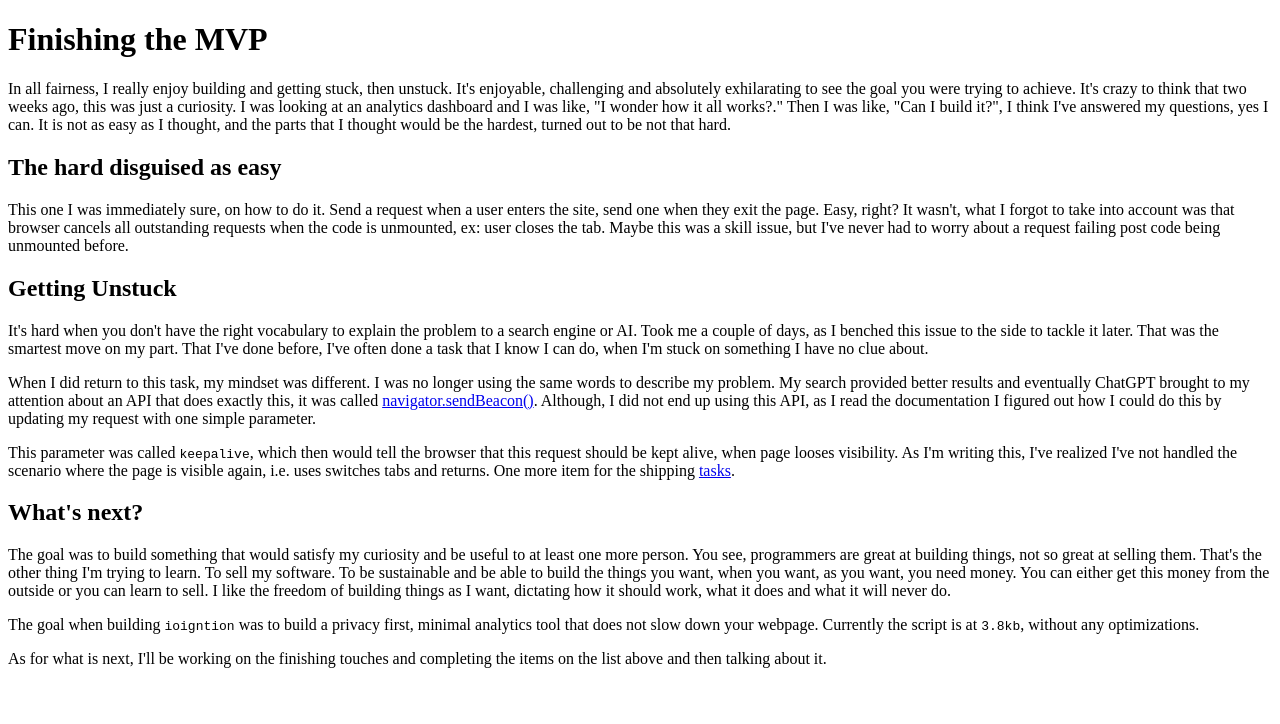
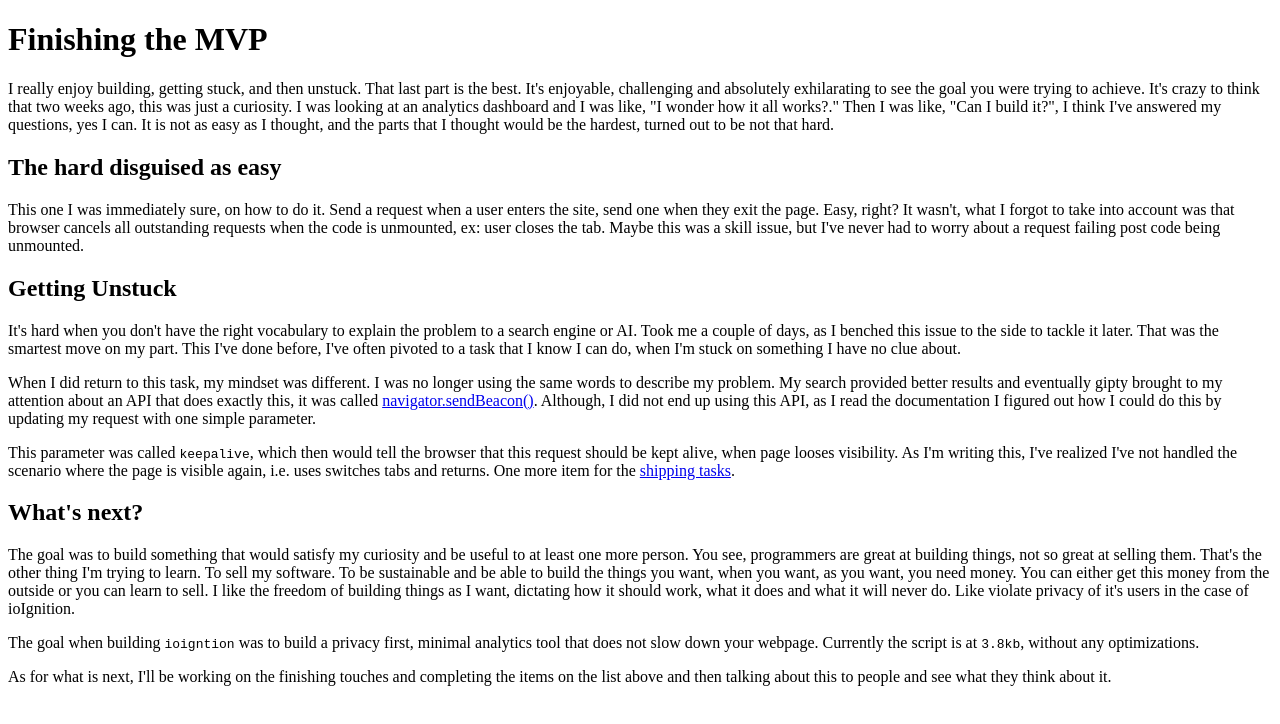
Before and after one commit to Cijin/seagin, a Next.js app: page /buildpublic/ioIgnition/mvp in a window 1280 px wide. Shown: the top 724 px of the page. Built offline with nearby package versions, Linux system fonts and the light colour scheme.

Commit message:
tiny update to blog

```diff
--- a/pages/buildpublic/ioIgnition/mvp.mdx
+++ b/pages/buildpublic/ioIgnition/mvp.mdx
@@ -1,6 +1,6 @@
 # Finishing the MVP
 
-In all fairness, I really enjoy building and getting stuck, then unstuck. It's enjoyable,
+I really enjoy building, getting stuck, and then unstuck. That last part is the best. It's enjoyable,
 challenging and absolutely exhilarating to see the goal you were trying to achieve. It's
 crazy to think that two weeks ago, this was just a curiosity. I was looking at an analytics dashboard
 and I was like, "I wonder how it all works?." Then I was like, "Can I build it?", I think I've
@@ -14,17 +14,17 @@ This one I was immediately sure, on how to do it. Send a request when a user ent
 site, send one when they exit the page. Easy, right? It wasn't, what I forgot to take into
 account was that browser cancels all outstanding requests when the code is unmounted, ex: user
 closes the tab. Maybe this was a skill issue, but I've never had to worry about a request failing
-post code being unmounted before.
+post code being unmounted.
 
 ## Getting Unstuck
 
 It's hard when you don't have the right vocabulary to explain the problem to a search engine or AI.
 Took me a couple of days, as I benched this issue to the side to tackle it later. That was the
-smartest move on my part. That I've done before, I've often done a task that I know I can do, when
+smartest move on my part. This I've done before, I've often pivoted to a task that I know I can do, when
 I'm stuck on something I have no clue about.
 
 When I did return to this task, my mindset was different. I was no longer using the same words to
-describe my problem. My search provided better results and eventually ChatGPT brought to my attention
+describe my problem. My search provided better results and eventually gipty brought to my attention
 about an API that does exactly this, it was called [navigator.sendBeacon()](https://developer.mozilla.org/en-US/docs/Web/API/Navigator/sendBeacon).
 Although, I did not end up using this API, as I read the documentation I figured out
 how I could do this by updating my request with one simple parameter.
@@ -32,7 +32,7 @@ how I could do this by updating my request with one simple parameter.
 This parameter was called `keepalive`, which then would tell the browser that this request should
 be kept alive, when page looses visibility. As I'm writing this, I've realized I've not handled
 the scenario where the page is visible again, i.e. uses switches tabs and returns. One more item
-for the shipping [tasks](https://github.com/Cijin/ioignition/issues/17).
+for the [shipping tasks](https://github.com/Cijin/ioignition/issues/17).
 
 ## What's next?
 
@@ -41,10 +41,11 @@ more person. You see, programmers are great at building things, not so great at
 the other thing I'm trying to learn. To sell my software. To be sustainable and be able to build the
 things you want, when you want, as you want, you need money. You can either get this money from the outside
 or you can learn to sell. I like the freedom of building things as I want, dictating how it should
-work, what it does and what it will never do.
+work, what it does and what it will never do. Like violate privacy of it's users in the case of
+ioIgnition.
 
 The goal when building `ioigntion` was to build a privacy first, minimal analytics tool that does
 not slow down your webpage. Currently the script is at `3.8kb`, without any optimizations.
 
 As for what is next, I'll be working on the finishing touches and completing the items
-on the list above and then talking about it.
+on the list above and then talking about this to people and see what they think about it.
```
